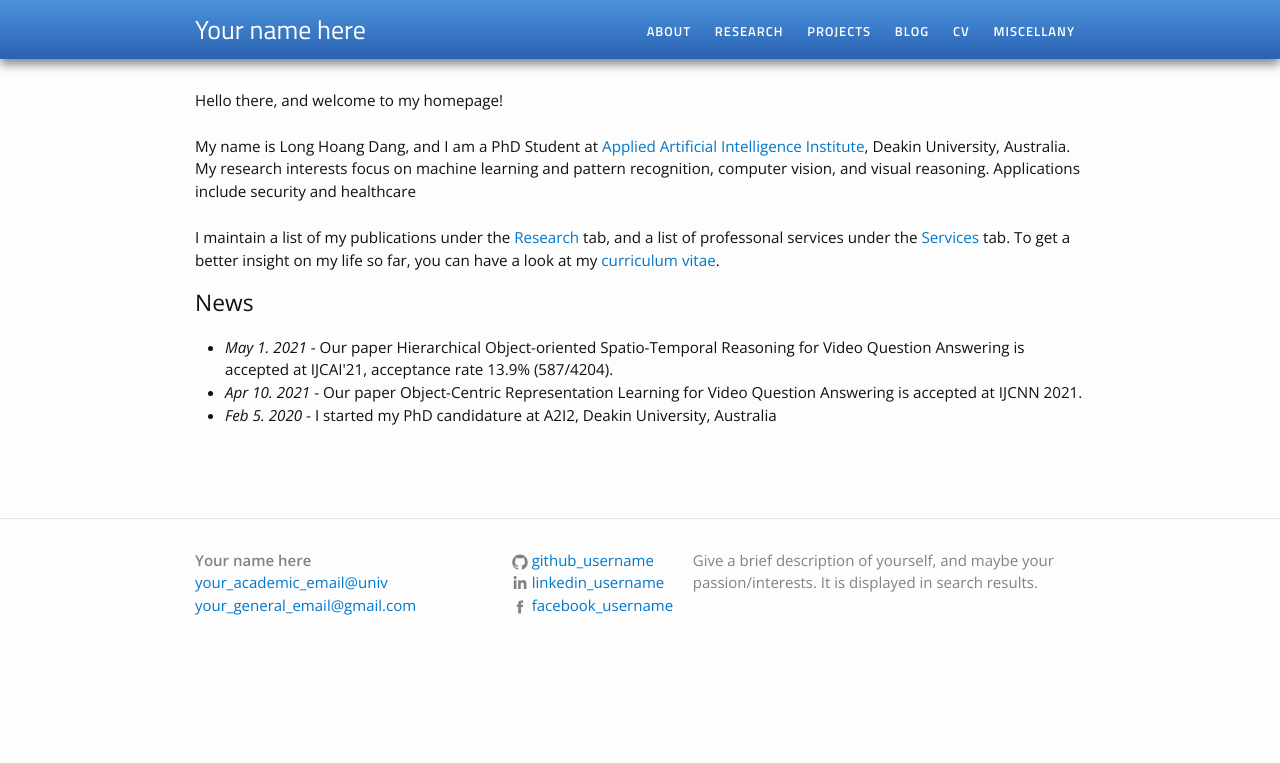
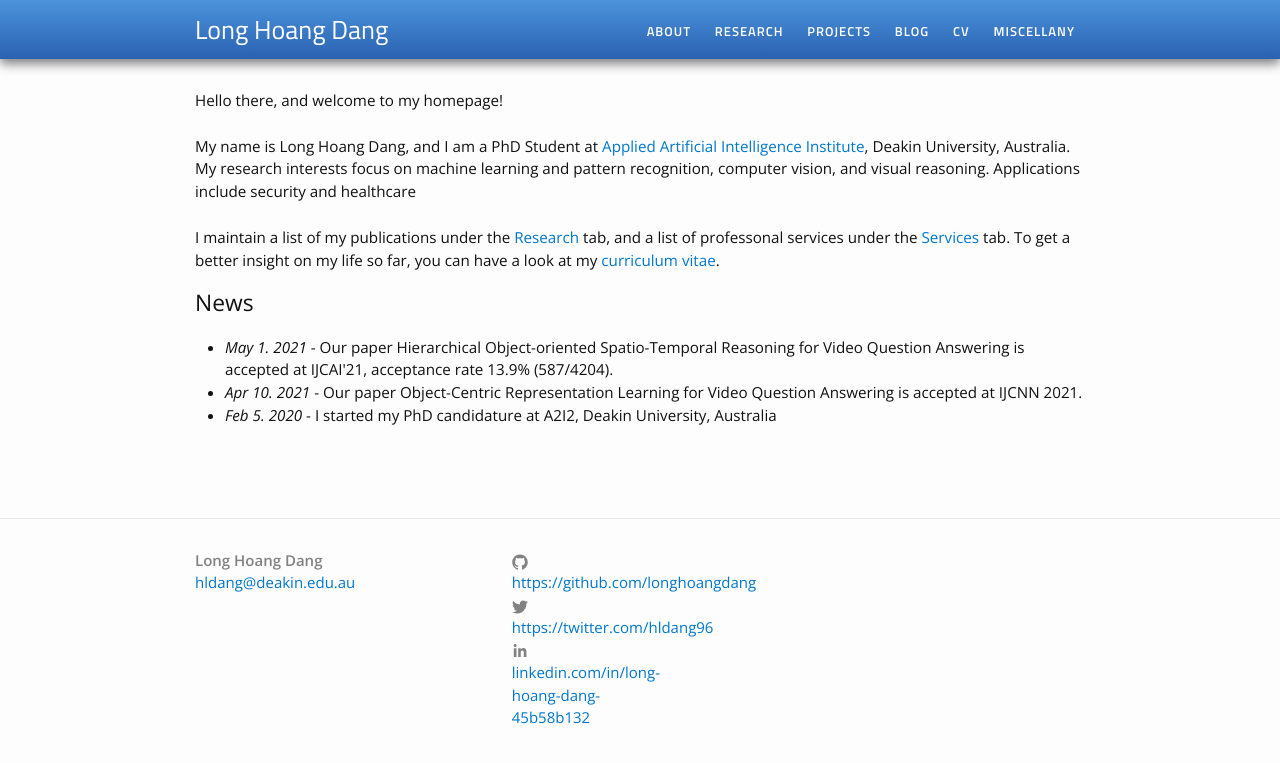
Before and after one commit to longhoangdang/hldang.github.io, a Jekyll site: the page built from index.html, in a window 1280 px wide. Shown: the top 763 px of the page. Built offline with Jekyll 4.4.1, drawn with Linux system fonts in a browser that asks for light colours.

Commit message:
Update _config.yml

```diff
--- a/_config.yml
+++ b/_config.yml
@@ -1,19 +1,19 @@
 # Site settings
-title: Your name here
-general_email: your_general_email@gmail.com
-academic_email: your_academic_email@univ
+title: Long Hoang Dang
+# general_email: your_general_email@gmail.com
+academic_email: hldang@deakin.edu.au
 
-description: > # this means to ignore newlines until "baseurl:"
-  Give a brief description of yourself, and maybe your passion/interests. It is displayed in search results.
+#description: > # this means to ignore newlines until "baseurl:"
+#  Give a brief description of yourself, and maybe your passion/interests. It is displayed in search results.
 
 # baseurl: "/academic-portfolio" # the subpath of your site, e.g. /blog/
 
 url: "https://longhoangdang.github.io" # the base hostname & protocol for your site
 
-# twitter_username: jekyllrb
-github_username: github_username
-linkedin_username: linkedin_username
-facebook_username: facebook_username
+twitter_username: https://twitter.com/hldang96
+github_username: https://github.com/longhoangdang
+linkedin_username: linkedin.com/in/long-hoang-dang-45b58b132
+# facebook_username: facebook_username
 # feel free to add other links here; you will have to add the SVG icon in _layouts/footer.html
 
 # Build settings
```
